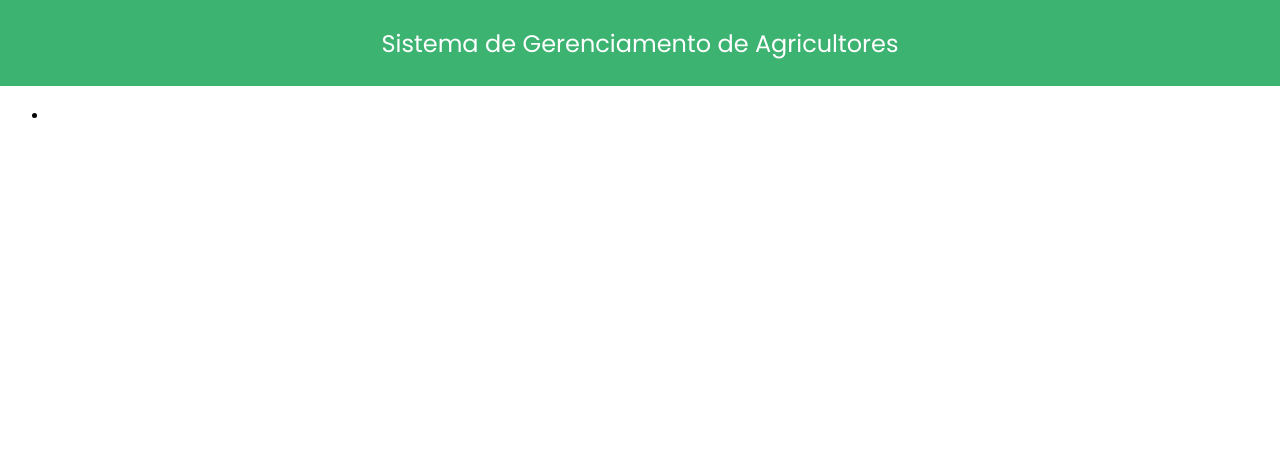
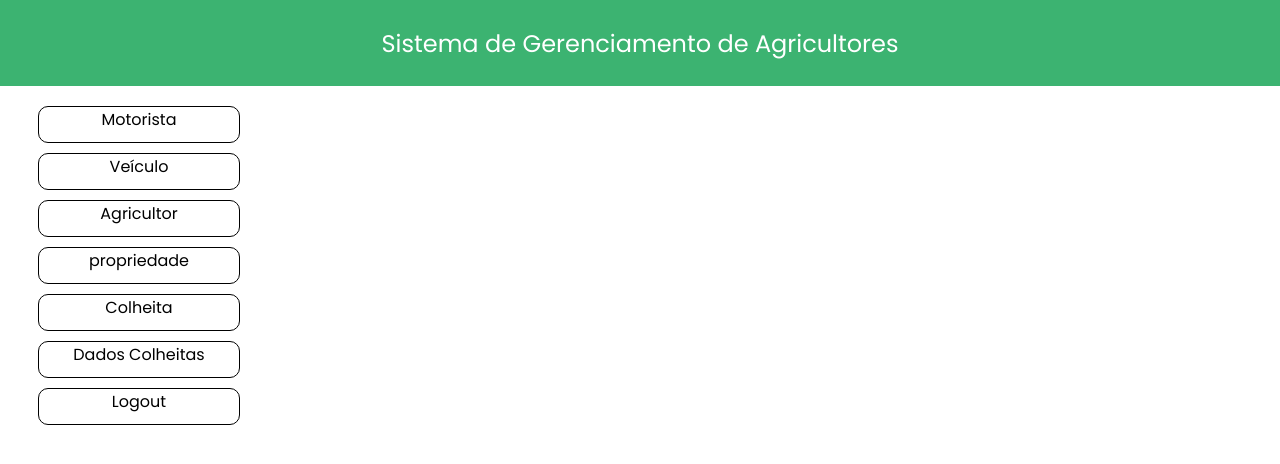
Before and after one commit to lopesjorge/Projeto-Dev-Web, a plain HTML site: page index.html in a window 1280 px wide. Drawn offline with Linux system fonts and the light colour scheme.

Commit message:
style menu lateral

```diff
--- a/CSS/home.css
+++ b/CSS/home.css
@@ -9,8 +9,28 @@ header{
 .h2-home{
     text-align: center;
     color: white;
-    font-family: Poppins;
+    font-family: 'Poppins';
     font-size: 1,5em;
     font-weight: normal;
     padding: 2%;
 }
+
+li{
+    list-style-type: none;
+    text-align: center;
+    font-family: 'Poppins';
+    border: 1px solid black;
+    border-radius: 10px;
+    width: 200px;
+    height: 35px;
+    margin-top: 10px;
+    margin-left: -10px;
+}
+
+li:hover{
+background-color: rgba(60, 179, 113, 1);
+}
+a:link{
+    text-decoration: none;
+    color: black;
+}
--- a/index.html
+++ b/index.html
@@ -19,7 +19,31 @@
     <nav class="menu-lateral">
         <ul>
             <li>
-                <link rel="stylesheet" href="">
+                <a href="motorista">Motorista</a>
+            </li>
+
+            <li>
+                <a href="veiculo">Veículo</a>
+            </li>
+
+            <li>
+                <a href="agricultor">Agricultor</a>
+            </li>
+
+            <li>
+                <a href="propriedade">propriedade</a>
+            </li>
+
+            <li>
+                <a href="colheita">Colheita</a>
+            </li>
+
+            <li>
+                <a href="dados-colheitas">Dados Colheitas</a>
+            </li>
+
+            <li>
+                <a href="logout">Logout</a>
             </li>
         </ul>
     </nav>
```
